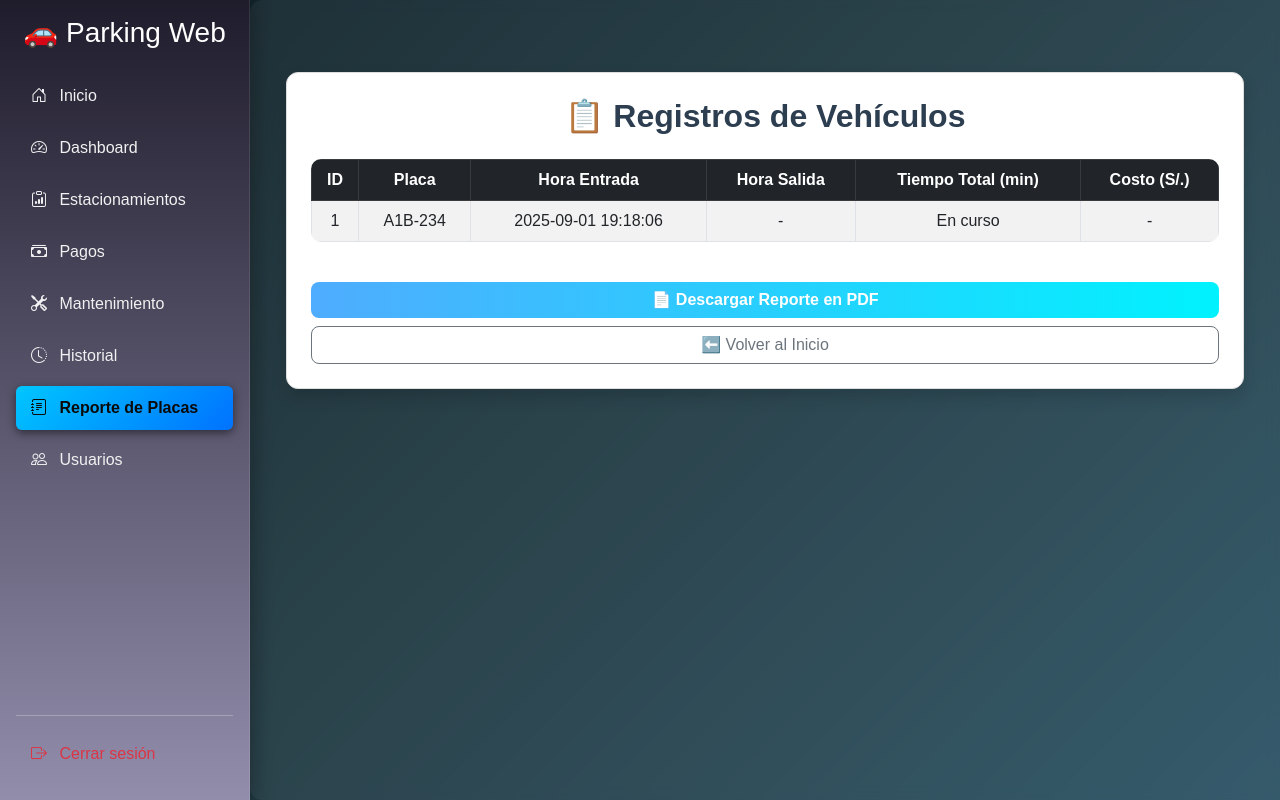
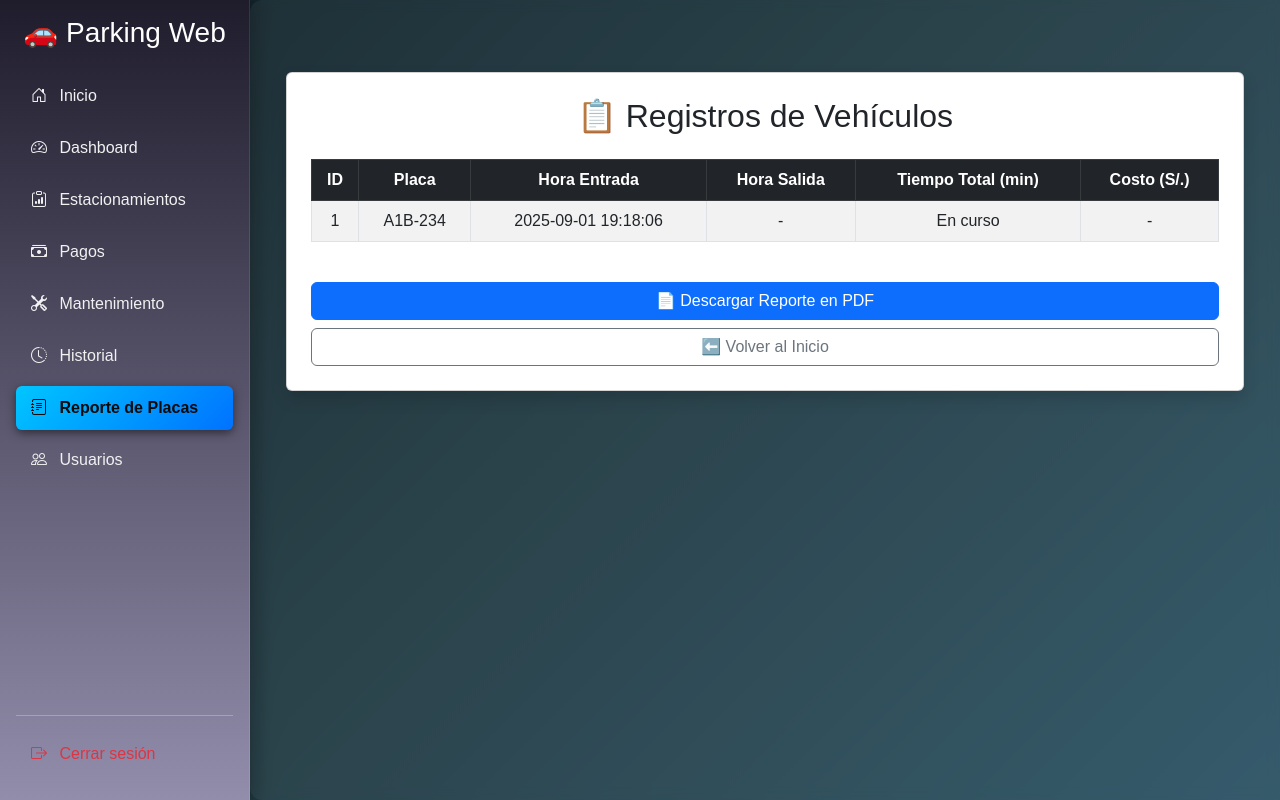
Before and after one commit to AQP-Connectivity/Proyecto-con-Python, a Flask app: page /registros in a window 1280 px wide. Run offline with Flask 3, Linux system fonts and the light colour scheme; data comes from the database, SQL or seed files in the repository.

Commit message:
Update registros.css
UNIFICACION DE CODIGO CSS

```diff
--- a/Estructura del Proyecto/static/css/registros.css
+++ b/Estructura del Proyecto/static/css/registros.css
@@ -1,40 +1 @@
-/* ======== REGISTROS ======== */
-.card {
-  border-radius: 12px;
-  background: #fff;
-  border: 1px solid #ddd;
-}
-
-h2 {
-  font-weight: bold;
-  color: #2c3e50;
-}
-
-.table {
-  border-radius: 10px;
-  overflow: hidden;
-}
-
-.table th {
-  text-align: center;
-}
-
-.table td {
-  text-align: center;
-  vertical-align: middle;
-}
-
-.btn-primary {
-  background: linear-gradient(90deg, #4facfe, #00f2fe);
-  border: none;
-  font-weight: bold;
-  border-radius: 8px;
-}
-
-.btn-primary:hover {
-  background: linear-gradient(90deg, #00f2fe, #4facfe);
-}
-
-.btn-outline-secondary {
-  border-radius: 8px;
-}
+/* UNIFICACION DE CODIGO */
```
